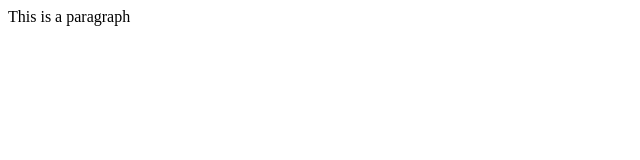
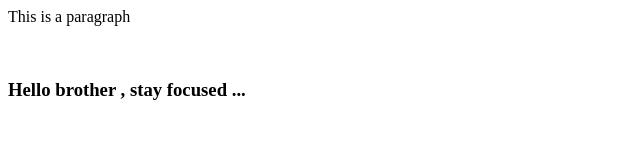
Before and after one commit to SameerKantiwal/second, a plain HTML site: page index.html in a window 1280 px wide. Shown: the whole page, without its empty margins (0-640 px from the left). Drawn offline with Linux system fonts and the light colour scheme.

Commit message:
New msg added

```diff
--- a/index.html
+++ b/index.html
@@ -1 +1,3 @@
 <p>This is a paragraph</p>
+<br>
+<h3>Hello brother , stay focused ...</h3>
```
